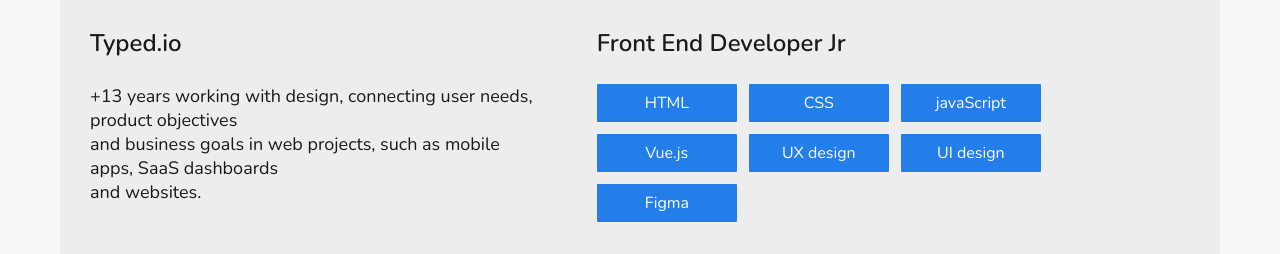
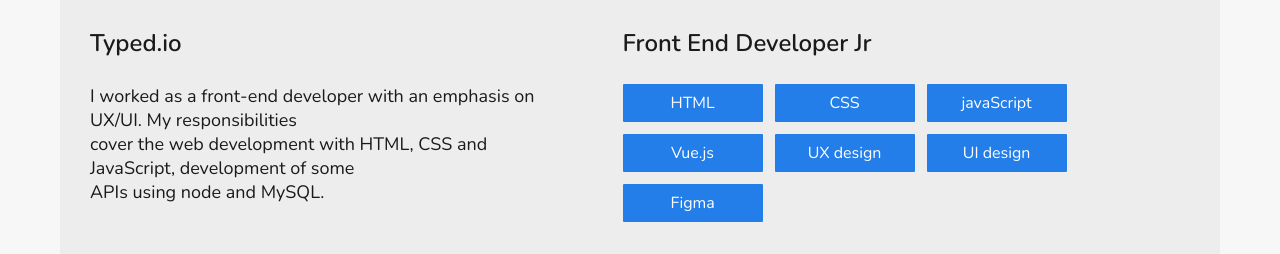
Before and after one commit to Manutt-1/portfolio, a plain HTML site: page index.html in a window 1280 px wide. Shown: the part 1870-2124 px from the top of the page. Drawn offline with nearby package versions, Linux system fonts and the light colour scheme.

Commit message:
new text

```diff
--- a/index.html
+++ b/index.html
@@ -63,7 +63,7 @@
     <div class="container-exp">
       <div class="description-exp">
         <h1>Typed.io</h1>
-        <p>+13 years working with design, connecting user needs, product objectives<br>and business goals in web projects, such as mobile apps, SaaS dashboards<br> and websites.</p>
+        <p>I worked as a front-end developer with an emphasis on UX/UI. My responsibilities <br>cover the web development with HTML, CSS and JavaScript, development of some <br> APIs using node and MySQL.</p>
       </div>
       <div class="skills">
         <h1>Front End Developer Jr</h1>
```
